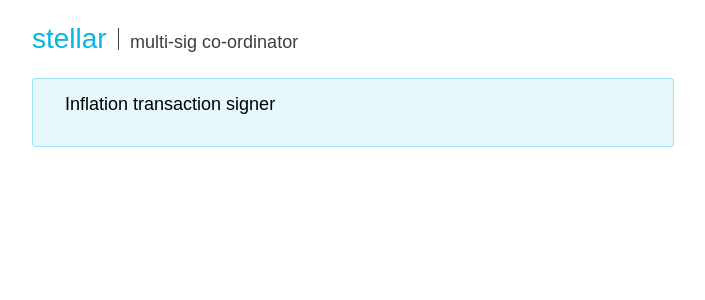
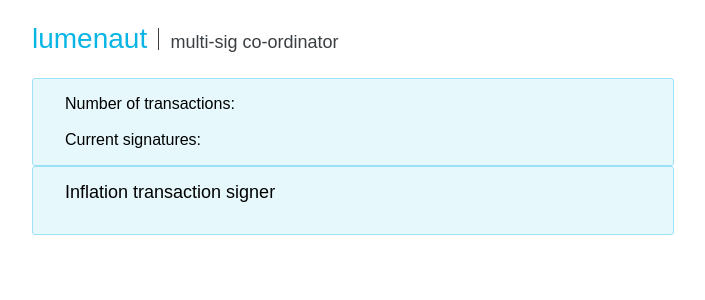
Before and after one commit to Lumenaut-Network/multisig-coordinator, a Flask app: page / in a window 1280 px wide. Shown: the top 300 px of the page, without its empty margins (4-709 px from the left). Run offline with Flask 2, Linux system fonts and the light colour scheme; data that the repository does not hold is empty; some libraries are stand-ins or nearby versions.

Commit message:
disable caching & display basic info

```diff
--- a/main.py
+++ b/main.py
@@ -1,4 +1,4 @@
-from flask import Flask, send_file, render_template, request
+from flask import Flask, send_file, render_template, request, Response
 import json
 app = Flask(__name__)
 
@@ -10,11 +10,19 @@
 	print(len(transactions))
 	return ("success", 200)
 
-@app.route("/transactions", methods=['GET', 'POST'])
+@app.route("/transactions", methods=["GET", "POST"])
 def get_transactions():
 	if request.method == "POST":
 		return handle_update(request.json)
 	else:
-		return send_file("../pool/transactions.json")
+		with open("../pool/transactions.json", 'r') as json_file:
+			transactions_json = json_file.read()
+
+			response = Response(transactions_json, content_type="application/json; charset=utf-8")
+			response.headers.add("content-length", len(transactions_json))
+			response.headers.add("Pragma", "no-cache")
+			response.headers.add("Cache-Control", "no-cache, no-store, must-revalidate")
+			response.status_code = 200
+			return response
 
 app.run(port=8888)
--- a/static/index.js
+++ b/static/index.js
@@ -1,5 +1,17 @@
 var transactions = [];
 var handled = false;
+
+function update_info() {
+	document.getElementById("info-box").style = "display: block";
+
+	var num_transactions = document.getElementById('num-transactions');
+	var cur_signatures = document.getElementById('current-signatures');
+	num_transactions.innerHTML = "Number of transactions: " + transactions.length;
+
+	var xdr = transactions[0];
+	var transaction = new StellarBase.Transaction(xdr);
+	cur_signatures.innerHTML = "Number of signatures: " + transaction.signatures.length;
+}
 
 function handlePostResponse(res) {
 	if (handled) return; handled = true;
@@ -40,7 +52,9 @@
 function openSigner(served_transactions) {
 	document.getElementById('instructions').style = "display:none";
 	document.getElementById('signer').style = "display:block";
+
 	transactions = served_transactions;
+	update_info();
 }
 
 var http = new XMLHttpRequest();
--- a/static/style.css
+++ b/static/style.css
@@ -78,7 +78,7 @@
 	font-weight: 300;
 }
 
-.sign-box {
+.content-box {
 	max-width: 36em;
 	padding: 0em 2em 1em 2em;
 	border: 1px solid #9ce1f5;
@@ -86,6 +86,10 @@
 	border-radius: 3px;
 	box-sizing: inherit;
 	overflow-wrap: break-word;
+}
+
+#info-box {
+	padding: 1em 2em 1em 2em;
 }
 
 button {
--- a/templates/index.html
+++ b/templates/index.html
@@ -10,13 +10,18 @@
 	<div class="container">
 		<div class="header">
 			<span class="header-link">
-				<a href="https://www.stellar.org/" class="header-stellar">Stellar</a>
+				<a href="https://www.stellar.org/" class="header-stellar">lumenaut</a>
 				<span class="header-separator"> </span>
 				<a href="https://www.lumenaut.net/" class="header-subtitle">multi-sig co-ordinator</a>
 			</span>
 		</div>
 
-		<div class="sign-box" id="drop-zone">
+		<div class="content-box" id="info-box">
+			<span id="num-transactions">Number of transactions:</span><br><br>
+			<span id="current-signatures">Current signatures:</span>
+		</div>
+
+		<div class="content-box" id="sign-box">
 			<div id="instructions">
 				<h2 class="header-subtitle" id="instructions-text">Inflation transaction signer</h2>
 			</div>
```
